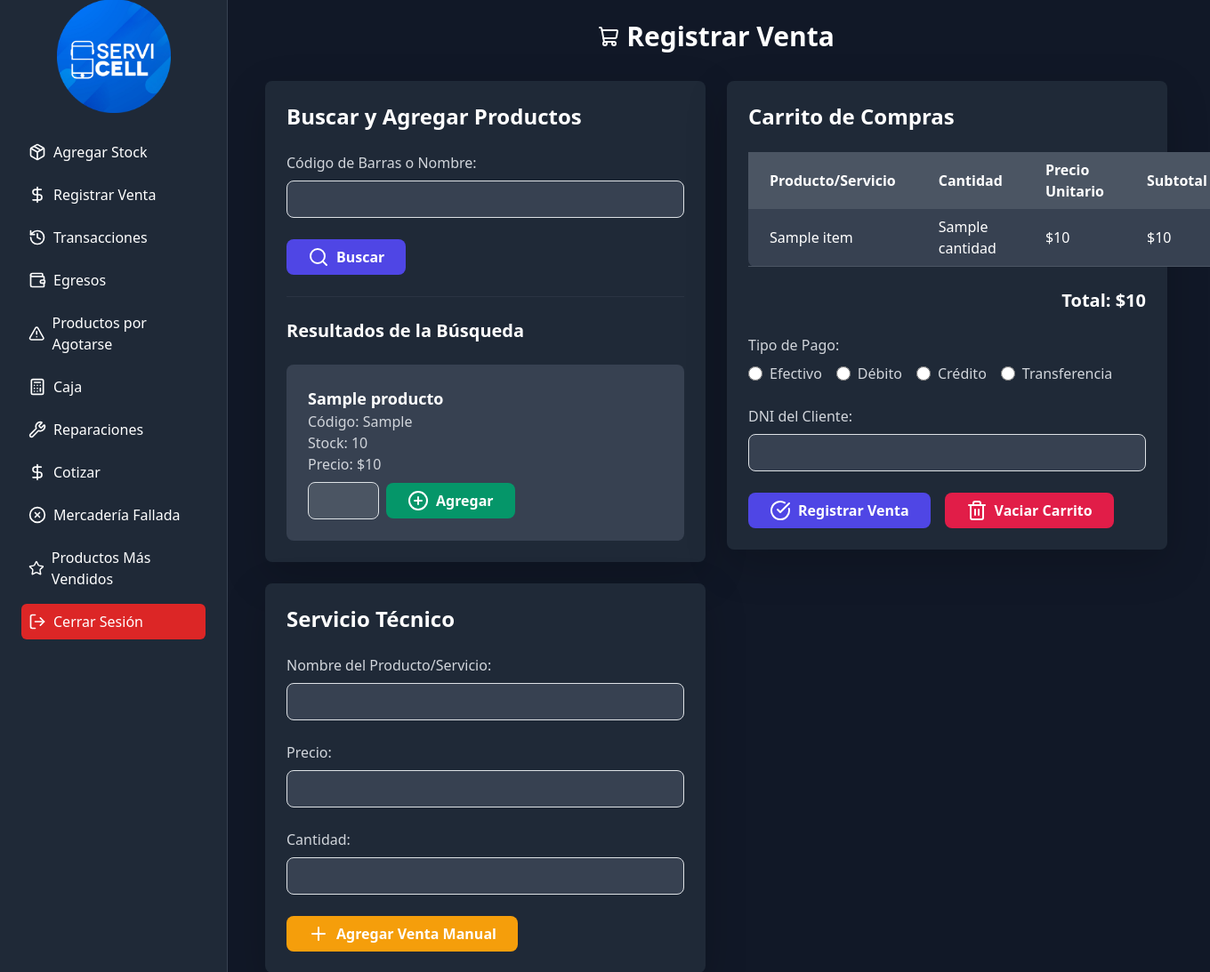
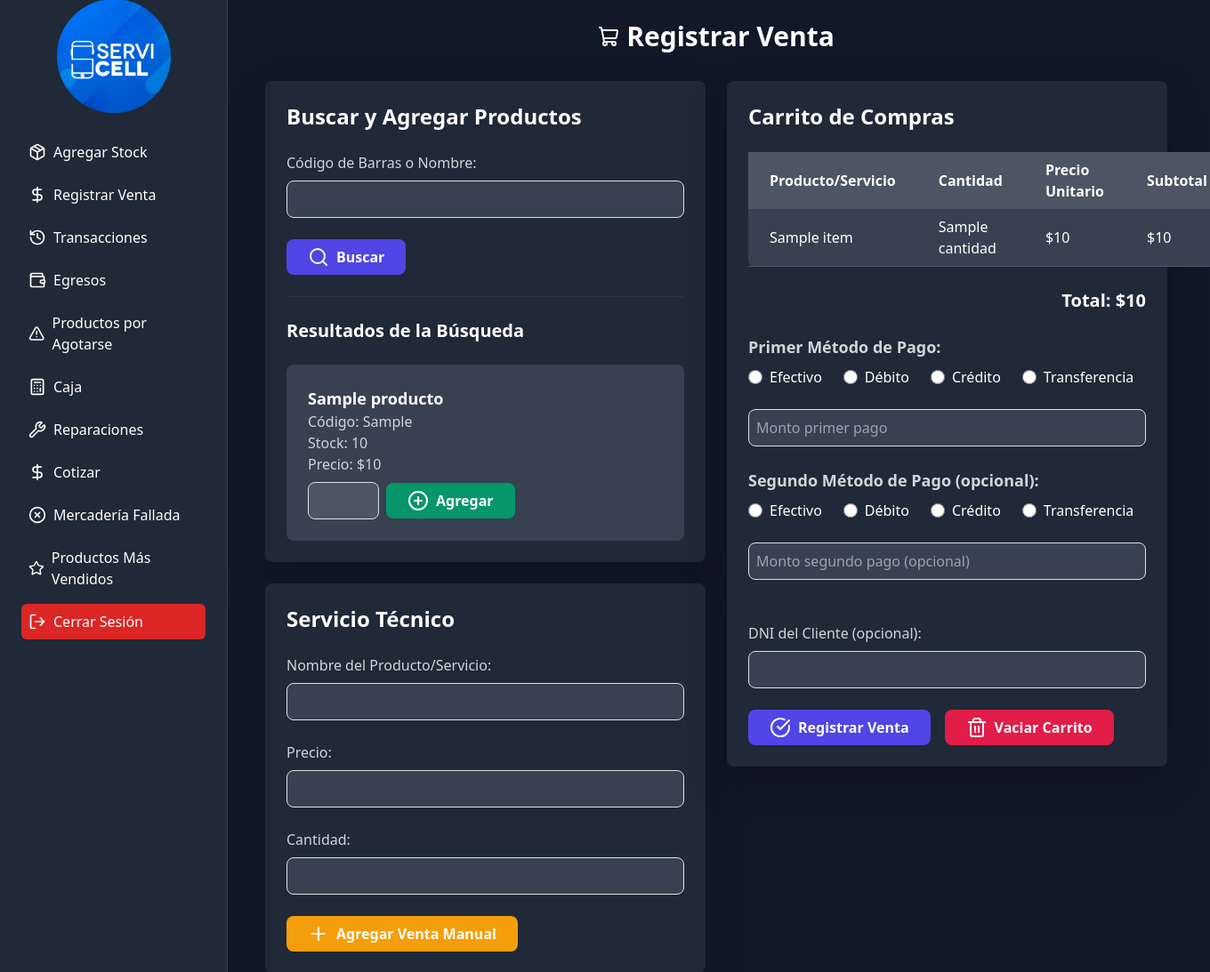
Before and after one commit to NahunMenem/Servicell, a Flask app: template templates/registrar_venta.html in a window 1360 px wide. Shown: the part 25-1118 px from the top of the page at 89% size. Run offline with Flask 3, Linux system fonts and the light colour scheme; the template is opened without the code that fills it: most values are stand-ins (such as "Sample title", 1, 10 or a date in 2020); some libraries are stand-ins or nearby versions.

Commit message:
Update registrar_venta.html

```diff
--- a/templates/registrar_venta.html
+++ b/templates/registrar_venta.html
@@ -107,31 +107,55 @@
                 <h4 class="text-right mt-4 text-xl font-semibold">Total: ${{ total }}</h4>
 
                 <form method="POST" class="mt-6">
-                    <div class="mb-4">
-                        <label class="block text-gray-300 mb-2">Tipo de Pago:</label>
-                        <div class="flex space-x-4">
+                    <div class="mb-6">
+                        <label class="block text-gray-300 mb-2 text-lg font-semibold">Primer Método de Pago:</label>
+                        <div class="flex flex-wrap gap-4 mb-4">
                             <label class="flex items-center">
-                                <input type="radio" name="tipo_pago" value="Efectivo" class="form-radio h-4 w-4 text-indigo-500" required>
-                                <span class="ml-2 text-gray-300">Efectivo</span>
+                                <input type="radio" name="tipo_pago_1" value="Efectivo" class="form-radio h-4 w-4 text-indigo-500" required>
+                                <span class="ml-2">Efectivo</span>
                             </label>
                             <label class="flex items-center">
-                                <input type="radio" name="tipo_pago" value="Débito" class="form-radio h-4 w-4 text-indigo-500">
-                                <span class="ml-2 text-gray-300">Débito</span>
+                                <input type="radio" name="tipo_pago_1" value="Débito" class="form-radio h-4 w-4 text-indigo-500">
+                                <span class="ml-2">Débito</span>
                             </label>
                             <label class="flex items-center">
-                                <input type="radio" name="tipo_pago" value="Crédito" class="form-radio h-4 w-4 text-indigo-500">
-                                <span class="ml-2 text-gray-300">Crédito</span>
+                                <input type="radio" name="tipo_pago_1" value="Crédito" class="form-radio h-4 w-4 text-indigo-500">
+                                <span class="ml-2">Crédito</span>
                             </label>
                             <label class="flex items-center">
-                                <input type="radio" name="tipo_pago" value="Transferencia" class="form-radio h-4 w-4 text-indigo-500">
-                                <span class="ml-2 text-gray-300">Transferencia</span>
+                                <input type="radio" name="tipo_pago_1" value="Transferencia" class="form-radio h-4 w-4 text-indigo-500">
+                                <span class="ml-2">Transferencia</span>
                             </label>
                         </div>
+                        <input type="number" step="0.01" name="monto_pago_1" placeholder="Monto primer pago" class="w-full p-2 bg-gray-700 border border-gray-600 rounded-lg text-white mb-6" required>
+
+                        <label class="block text-gray-300 mb-2 text-lg font-semibold">Segundo Método de Pago (opcional):</label>
+                        <div class="flex flex-wrap gap-4 mb-4">
+                            <label class="flex items-center">
+                                <input type="radio" name="tipo_pago_2" value="Efectivo" class="form-radio h-4 w-4 text-indigo-500">
+                                <span class="ml-2">Efectivo</span>
+                            </label>
+                            <label class="flex items-center">
+                                <input type="radio" name="tipo_pago_2" value="Débito" class="form-radio h-4 w-4 text-indigo-500">
+                                <span class="ml-2">Débito</span>
+                            </label>
+                            <label class="flex items-center">
+                                <input type="radio" name="tipo_pago_2" value="Crédito" class="form-radio h-4 w-4 text-indigo-500">
+                                <span class="ml-2">Crédito</span>
+                            </label>
+                            <label class="flex items-center">
+                                <input type="radio" name="tipo_pago_2" value="Transferencia" class="form-radio h-4 w-4 text-indigo-500">
+                                <span class="ml-2">Transferencia</span>
+                            </label>
+                        </div>
+                        <input type="number" step="0.01" name="monto_pago_2" placeholder="Monto segundo pago (opcional)" class="w-full p-2 bg-gray-700 border border-gray-600 rounded-lg text-white mb-6">
                     </div>
-                    <div class="mb-4">
-                        <label for="dni_cliente" class="block text-gray-300 mb-2">DNI del Cliente:</label>
-                        <input type="text" id="dni_cliente" name="dni_cliente" class="w-full p-2 bg-gray-700 border border-gray-600 rounded-lg text-white focus:outline-none focus:border-indigo-500">
+
+                    <div class="mb-6">
+                        <label for="dni_cliente" class="block text-gray-300 mb-2">DNI del Cliente (opcional):</label>
+                        <input type="text" id="dni_cliente" name="dni_cliente" class="w-full p-2 bg-gray-700 border border-gray-600 rounded-lg text-white">
                     </div>
+
                     <div class="flex space-x-4">
                         <button type="submit" name="registrar" class="inline-flex items-center gap-2 px-6 py-2 bg-indigo-600 hover:bg-indigo-500 text-white font-semibold rounded-lg transition duration-300">
                             <i data-lucide="check-circle"></i> Registrar Venta
@@ -145,6 +169,7 @@
                 <p class="text-center text-gray-300">El carrito está vacío.</p>
                 {% endif %}
             </div>
+
         </div>
     </div>
 
```
